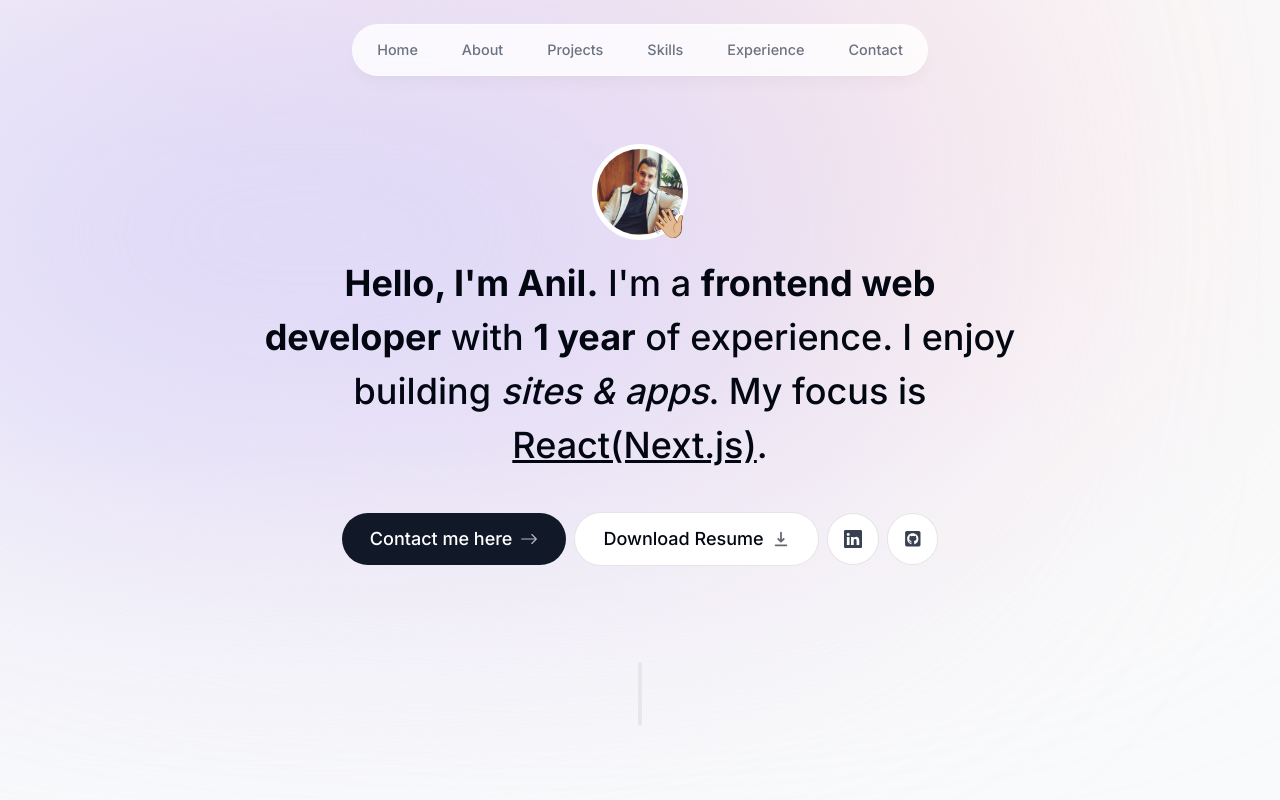
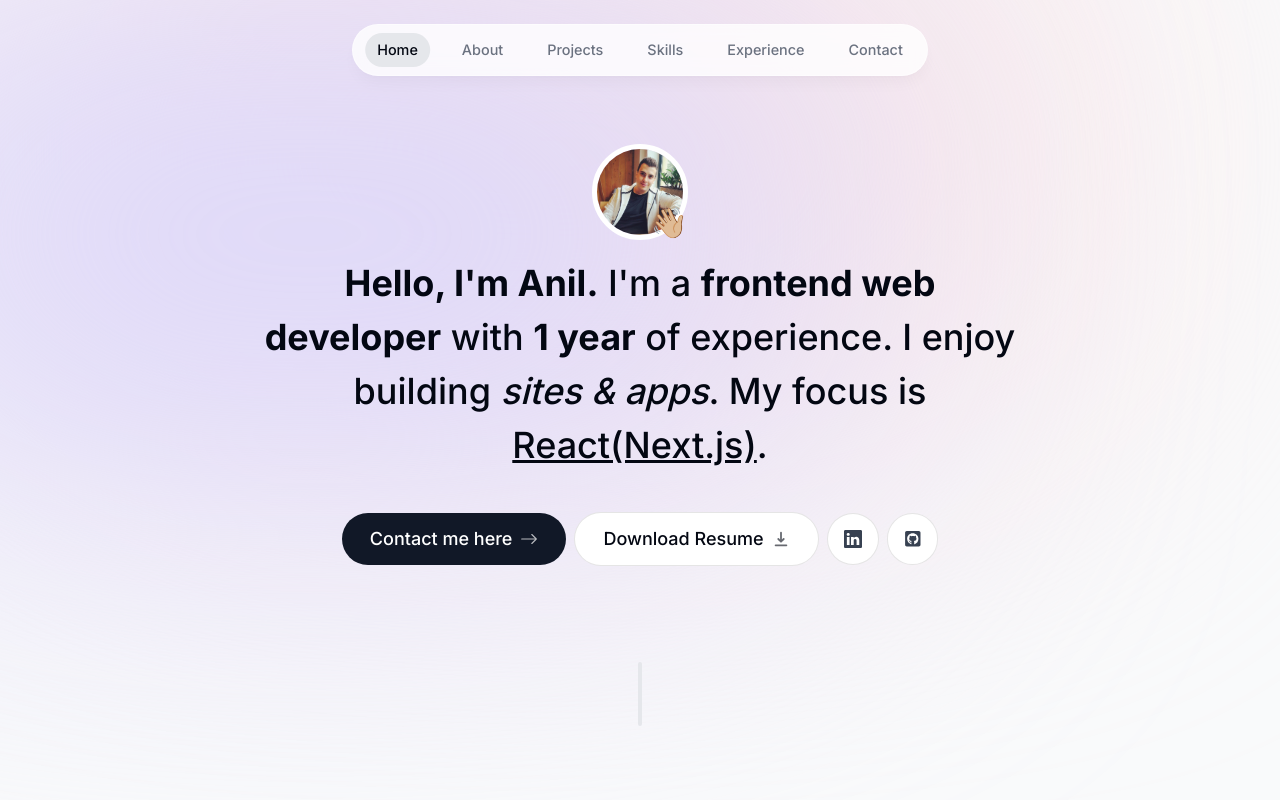
Before and after one commit to Acarjs/nextjs-portfolio, a Next.js app: page / in a window 1280 px wide. Shown: the top 800 px of the page. Built offline with nearby package versions, Linux system fonts and the light colour scheme.

Commit message:
context api creation

```diff
--- a/app/layout.tsx
+++ b/app/layout.tsx
@@ -1,6 +1,7 @@
 import './globals.css';
 import { Inter } from 'next/font/google';
 import Header from '@/components/header';
+import ActiveSectionContextProvider from '@/context/active-section-context';
 
 const inter = Inter({ subsets: ['latin'] });
 
@@ -22,8 +23,12 @@
         <div className="bg-[#fbe2e3] absolute top-[-6rem] -z-10 right-[11rem] h-[31.25rem] w-[31.25rem] rounded-full blur-[10rem] sm:w-[68.75rem]"></div>
 
         <div className="bg-[#dbd7fb] absolute top-[-1rem] -z-10 left-[-35rem] h-[31.25rem] w-[50rem] rounded-full blur-[10rem] sm:w-[68.75rem] md:left-[-33rem] lg:left-[-28rem] xl:left-[-15rem] 2xl:left-[-5rem]"></div>
-        <Header />
-        {children}
+        {/* context will be null if you want to consume useActiveSectionContext() custom component outside of ActiveSectionContextProvider  */}
+
+        <ActiveSectionContextProvider>
+          <Header />
+          {children}
+        </ActiveSectionContextProvider>
       </body>
     </html>
   );
--- a/components/header.tsx
+++ b/components/header.tsx
@@ -1,11 +1,15 @@
 'use client';
 
-import React from 'react';
+import React, { useContext } from 'react';
 import { motion } from 'framer-motion';
 import { links } from '@/lib/data';
 import Link from 'next/link';
+import clsx from 'clsx';
+import { useActiveSectionContext } from '@/context/active-section-context';
 
 export default function Header() {
+  const { activeSection, setActiveSection } = useActiveSectionContext();
+
   return (
     <header className="z-[999] relative">
       <motion.div
@@ -21,16 +25,33 @@
         >
           {links.map((link) => (
             <motion.li
-              className="h-3/4 flex items-center justify-center "
+              className="relative h-3/4 flex items-center justify-center "
               key={link.hash}
               initial={{ y: -100, opacity: 0 }}
               animate={{ y: 0, opacity: 1 }}
             >
               <Link
-                className="flex w-full items-center justify-center px-3 py-3 hover:text-gray-950 transition"
+                className={clsx(
+                  'flex w-full items-center justify-center px-3 py-3 hover:text-gray-950 transition',
+                  {
+                    'text-gray-950': activeSection === link.name,
+                  }
+                )}
                 href={link.hash}
+                onClick={() => setActiveSection(link.name)}
               >
                 {link.name}
+                {link.name === activeSection && (
+                  <motion.span
+                    className="bg-gray-200 rounded-full absolute inset-0 -z-10"
+                    layoutId="activeSection"
+                    transition={{
+                      type: 'spring',
+                      stiffness: 380,
+                      damping: 30,
+                    }}
+                  ></motion.span>
+                )}
               </Link>
             </motion.li>
           ))}
--- a/components/project.tsx
+++ b/components/project.tsx
@@ -30,12 +30,10 @@
       }}
       className="group mb-3 sm:mb-8 last:mb-0"
     >
-      <section className="bg-gray-100 max-w-[42rem] border border-black/5 rounded-lg overflow-hidden sm:pr-8 relative sm:h-[20rem] hover:bg-gray-200 transition sm:group-even:pl-8 dark:text-white dark:bg-white/10 dark:hover:bg-white/20">
+      <section className="bg-gray-100 max-w-[42rem] border border-black/5 rounded-lg overflow-hidden sm:pr-8 relative sm:h-[20rem] hover:bg-gray-200 transition sm:group-even:pl-8  ">
         <div className="pt-4 pb-7 px-5 sm:pl-10 sm:pr-2 sm:pt-10 sm:max-w-[50%] flex flex-col h-full sm:group-even:ml-[18rem]">
           <h3 className="text-2xl font-semibold">{title}</h3>
-          <p className="mt-2 leading-relaxed text-gray-700 dark:text-white/70">
-            {description}
-          </p>
+          <p className="mt-2 leading-relaxed text-gray-700">{description}</p>
           <ul className="flex flex-wrap mt-4 gap-2 sm:mt-auto">
             {tags.map((tag, index) => (
               <li
--- /dev/null
+++ b/context/active-section-context.tsx
@@ -0,0 +1,47 @@
+'use client';
+
+import React, { ReactNode, useState, createContext, useContext } from 'react';
+import { links } from '@/lib/data';
+
+type SectionName = (typeof links)[number]['name'];
+
+type ActiveSectionContextProvider = {
+  children: ReactNode;
+};
+
+type ActiveSectionContextProviderProps = {
+  activeSection: SectionName;
+  setActiveSection: React.Dispatch<React.SetStateAction<SectionName>>;
+};
+
+export const ActiveSectionContext =
+  createContext<ActiveSectionContextProviderProps | null>(null);
+
+export default function ActiveSectionContextProvider({
+  children,
+}: ActiveSectionContextProvider) {
+  const [activeSection, setActiveSection] = useState<SectionName>('Home');
+
+  return (
+    <ActiveSectionContext.Provider
+      value={{
+        activeSection,
+        setActiveSection,
+      }}
+    >
+      {children}
+    </ActiveSectionContext.Provider>
+  );
+}
+
+export function useActiveSectionContext() {
+  const context = useContext(ActiveSectionContext);
+
+  if (context === null) {
+    throw new Error(
+      'useActiveSectionContext must be used withing an ActiveSectionContextProvider'
+    );
+  }
+
+  return context;
+}
--- a/package.json
+++ b/package.json
@@ -13,6 +13,7 @@
     "@types/react": "18.2.45",
     "@types/react-dom": "18.2.18",
     "autoprefixer": "10.4.16",
+    "clsx": "^2.1.0",
     "eslint": "8.56.0",
     "eslint-config-next": "14.0.4",
     "framer-motion": "^10.16.16",
@@ -21,6 +22,7 @@
     "react": "18.2.0",
     "react-dom": "18.2.0",
     "react-icons": "^4.12.0",
+    "react-intersection-observer": "^9.5.3",
     "tailwindcss": "3.4.0",
     "typescript": "5.3.3"
   }
```
Also changed, not shown: 1 other file (tests, documents, lock files or other folders).
